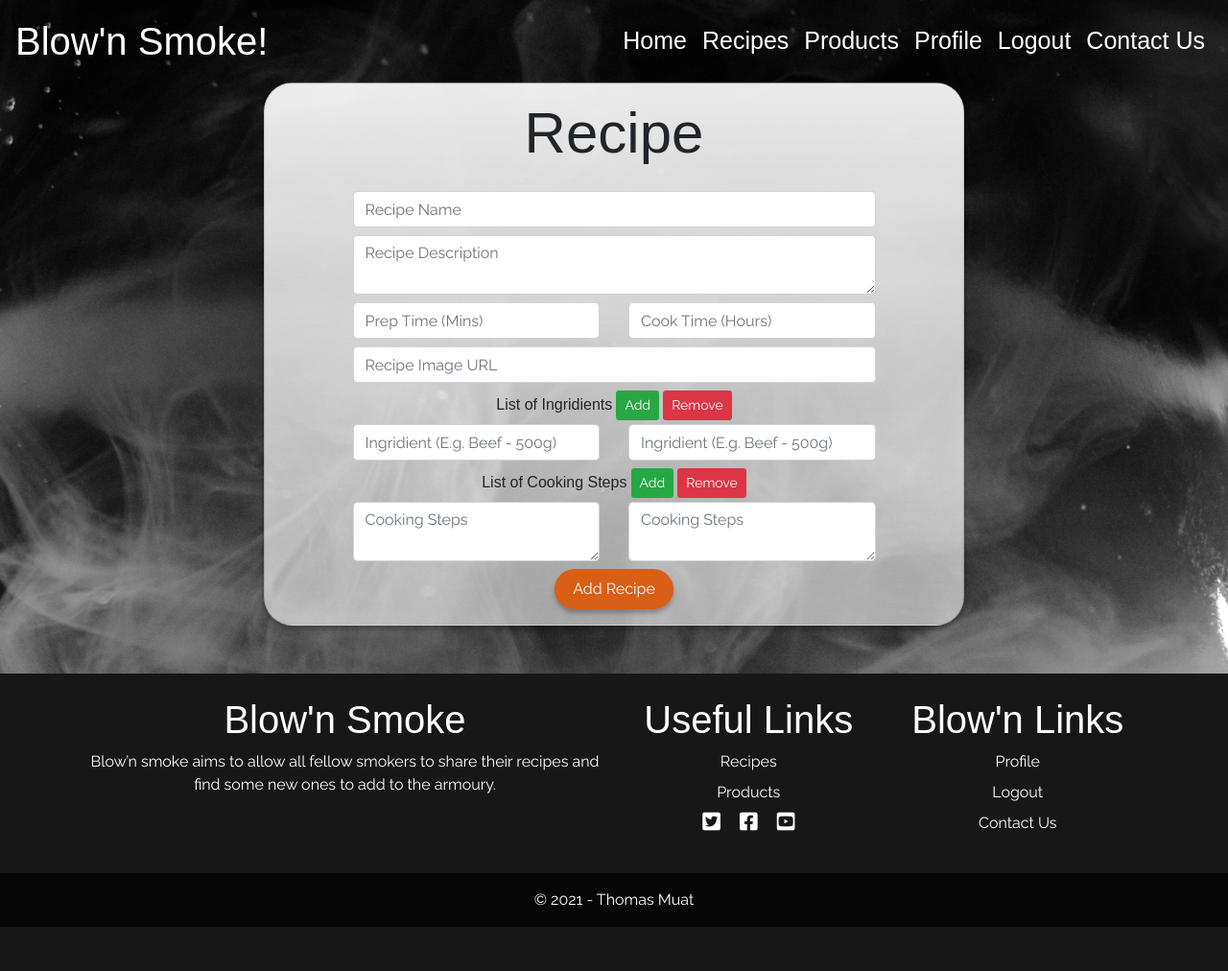
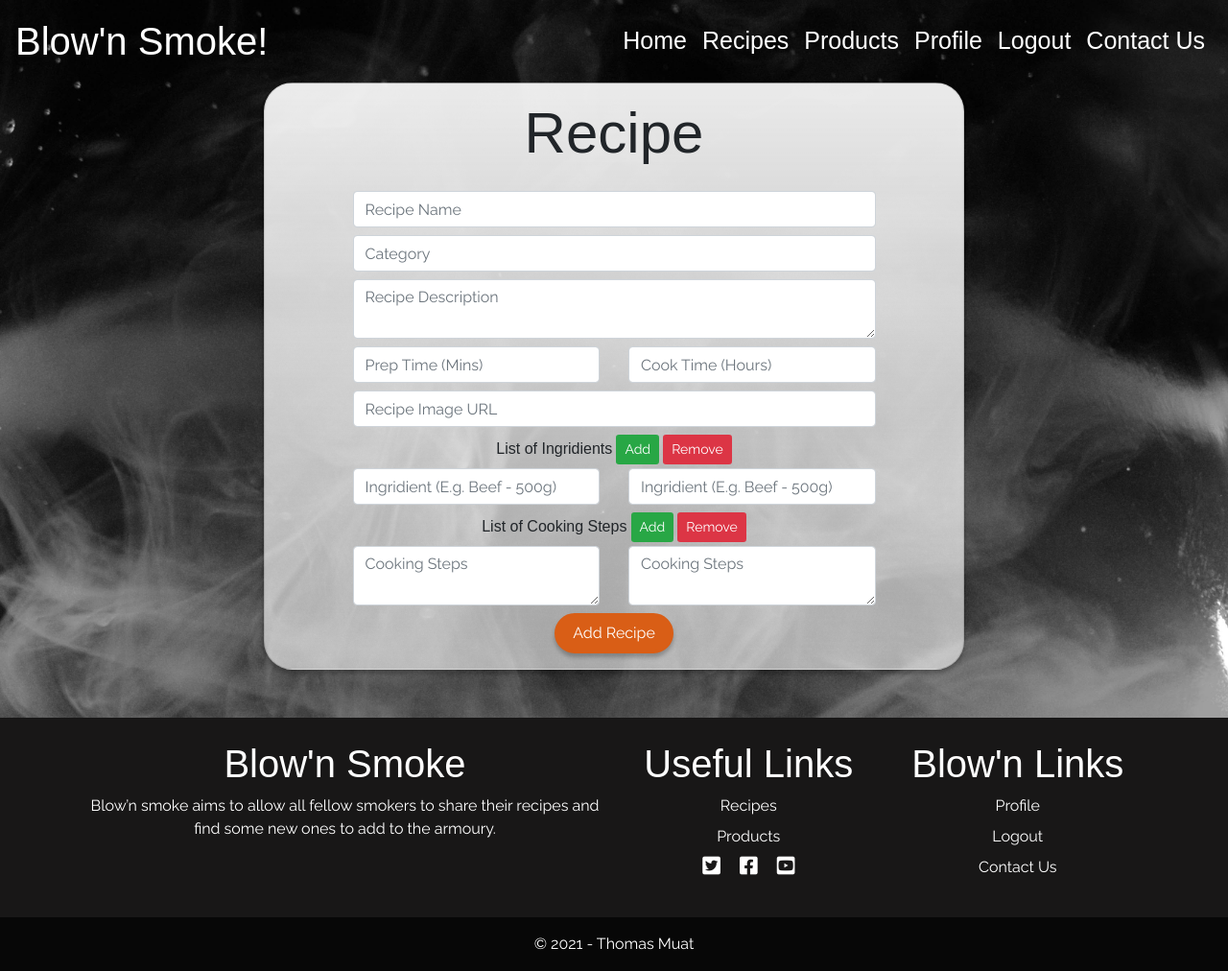
Before and after one commit to Code-Institute-Submissions/Tmuat-Blowin-Smoke_MarResub, a Flask app: page /add-recipe/ in a window 1280 px wide. Shown: the whole page at 96% size. Before the commit the page ends 966 px from the top, so only its background shows below. Run offline with Flask 2, Linux system fonts and the light colour scheme; the visitor is signed in with stand-in values (Sample User, id 1); some libraries are stand-ins or nearby versions; some web fonts are replaced.

Commit message:
Finished add recipe template

```diff
--- a/templates/add-recipe.html
+++ b/templates/add-recipe.html
@@ -20,10 +20,15 @@
                                         <input id="recipename" name="recipename" type="text" placeholder="Recipe Name"
                                             class="form-control custom-input valid-border" autocomplete="nope" required>
                                     </div>
+                                    <!-- Category Name -->
+                                    <div class="col-12 col-md-10 mx-auto mb-2">
+                                        <input id="category" name="category" type="text" placeholder="Category"
+                                            class="form-control custom-input valid-border" autocomplete="nope" required>
+                                    </div>
                                     <!-- Recipe Description -->
                                     <div class="col-12 col-md-10 mx-auto mb-2">
                                         <textarea id="recipedesc" name="recipedesc" type="text" placeholder="Recipe Description"
-                                            class="form-control custom-input valid-border" autocomplete="nope" required></textarea>
+                                            class="form-control custom-input valid-border" autocomplete="nope" max="250" required></textarea>
                                     </div>
                                     <div class=" col-12 col-md-10 mx-auto">
                                         <div class="row">
@@ -37,7 +42,7 @@
                                             <div class="col-12 col-md-6 mb-2">
                                                 <input id="cooktime" name="cooktime" type="number" placeholder="Cook Time (Hours)"
                                                     class="form-control custom-input valid-border" autocomplete="nope" require
-                                                    min="0.1" max="24">
+                                                    min="0" max="24" step=".1">
                                             </div>
                                         </div>
                                     </div>
```
